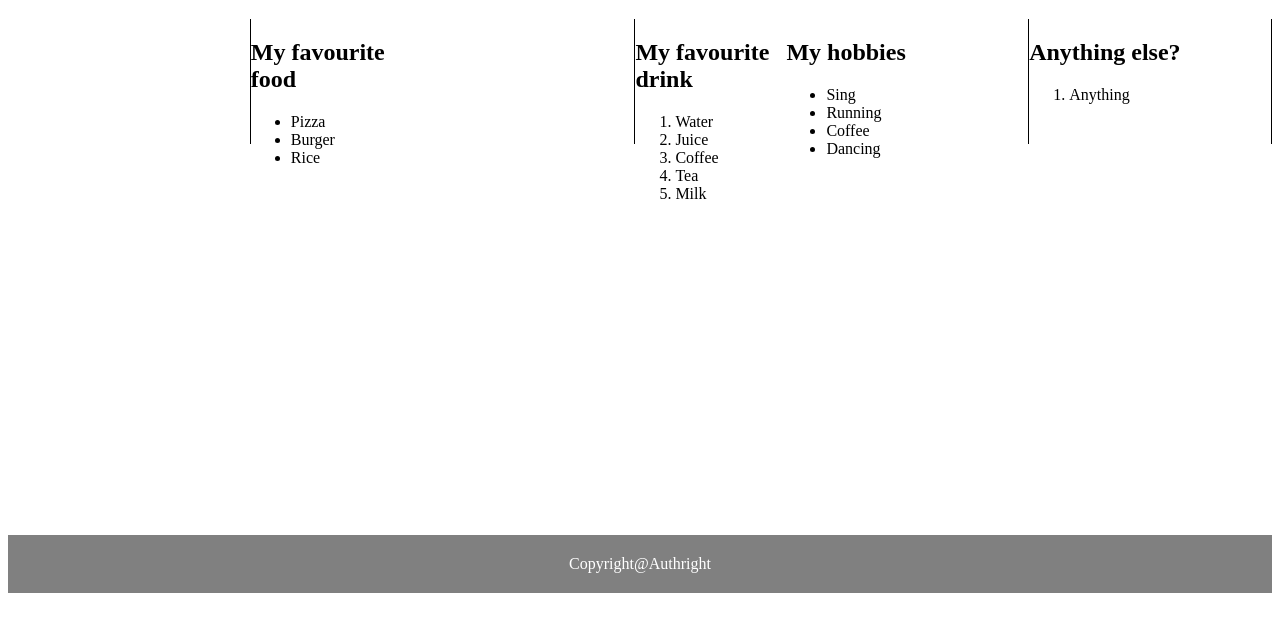
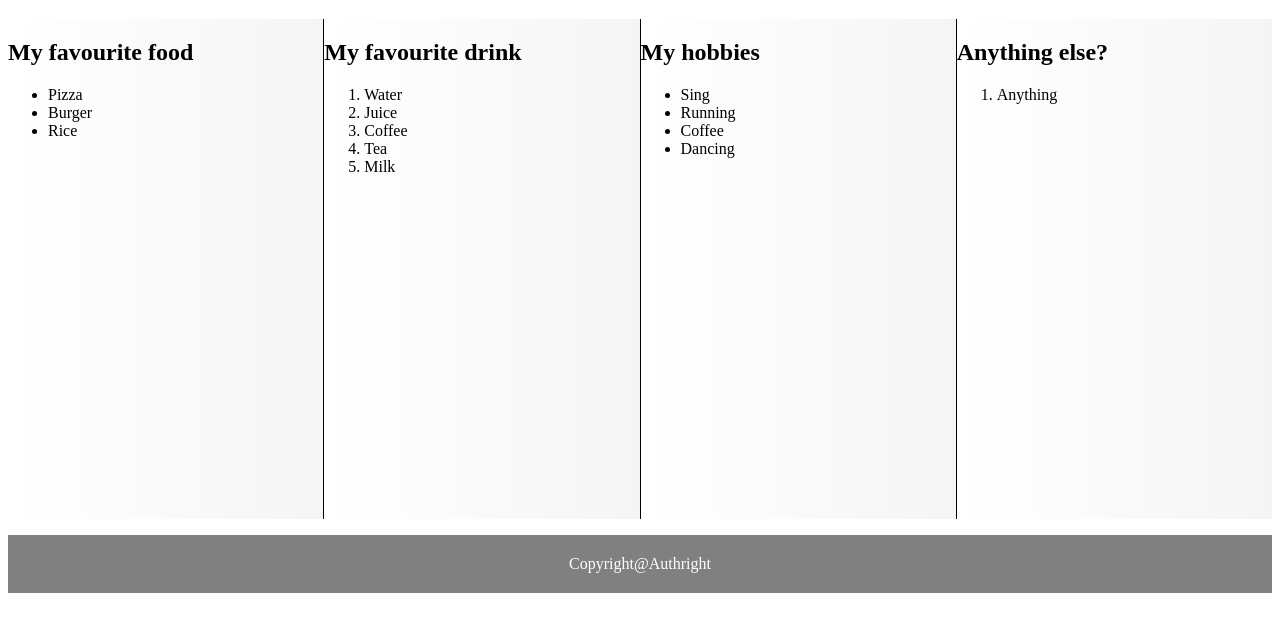
Before and after one commit to Yue-design/simple-ui, a plain HTML site: page simpleWebsite.html in a window 1280 px wide. Shown: the part 121-752 px from the top of the page. Drawn offline with Linux system fonts and the light colour scheme.

Commit message:
Add files via upload

```diff
--- /dev/null
+++ b/simpleWebsite.css
@@ -0,0 +1,27 @@
+h1 {
+    background-color: black;
+    color: white;
+    padding: 30px;
+    text-align: center;
+}
+h2 {
+    text-align: center;
+}
+#box-container {
+    display: flex;
+    height: 500px;
+    flex-direction: row;
+}
+#box {
+    display: flex;
+    background-image: linear-gradient(to right, white, whitesmoke);
+    height: 100%;
+    width: 25%;
+    border-right: 1px black solid;
+}
+p {
+    background-color: gray;
+    color: white;
+    padding: 20px;
+    text-align: center;
+}
--- a/simpleWebsite.html
+++ b/simpleWebsite.html
@@ -2,43 +2,29 @@
     Program Goals:
     1. Build a simple website with header, body and footer;
     2. Body should have at least 3 sections, each section has a list.
+    Next Step:
+    1. Override
+    2. div,section,h2 alignment
+    3. box
 -->
 <!DOCTYPE html>
 <html>
     <head>
         <title>SIMPLE WEBSITE</title>
-        <link rel="stylesheet" type="text/css" href="simplewebsite.css"/>
+        <link rel="stylesheet" type="text/css" href="simpleWebsite.css"/>
         <style>
-        h1 {
-            background-color: black;
-            color: white;
-            padding: 30px;
-            text-align: center;
-        }
-        #box-container {
-            display: flex;
-            height: 500px;
-            flex-direction: row;
-        }
-        #box {
-            background-color: white;
-            height: 25%;
-            width: 25%;
-            border-right: 1px black solid;
-        }
-        p {
-            background-color: gray;
-            color: white;
-            padding: 20px;
-            text-align: center;
-            /* font-family:"Times New Roman"; */
-        }
+            #box-last {
+                display: flex;
+                background-image: linear-gradient(to right, white, whitesmoke);
+                height: 100%;
+                width: 25%;
+            }
         </style>
     </head>
     <body>
         <h1>Something About Me</h1>
         <div id="box-container">
-            <div id="box"></div>
+            <div id="box">
                 <section>
                     <h2>My favourite food</h2>
                     <ul>
@@ -47,7 +33,8 @@
                         <li>Rice</li>
                     </ul>
                 </section>
-            <div id="box"></div>
+            </div>
+            <div id="box">
                 <section>
                     <h2>My favourite drink</h2>
                     <ol>
@@ -58,6 +45,7 @@
                         <li>Milk</li>
                     </ol>
                 </section>
+            </div>
             <div id="box">
                 <section>
                     <h2>My hobbies</h2>
@@ -69,7 +57,7 @@
                     </ul>
                  </section>
             </div>
-            <div id="box">
+            <div id="box-last">
                 <section>
                     <h2>Anything else?</h2>
                     <ol>
```
